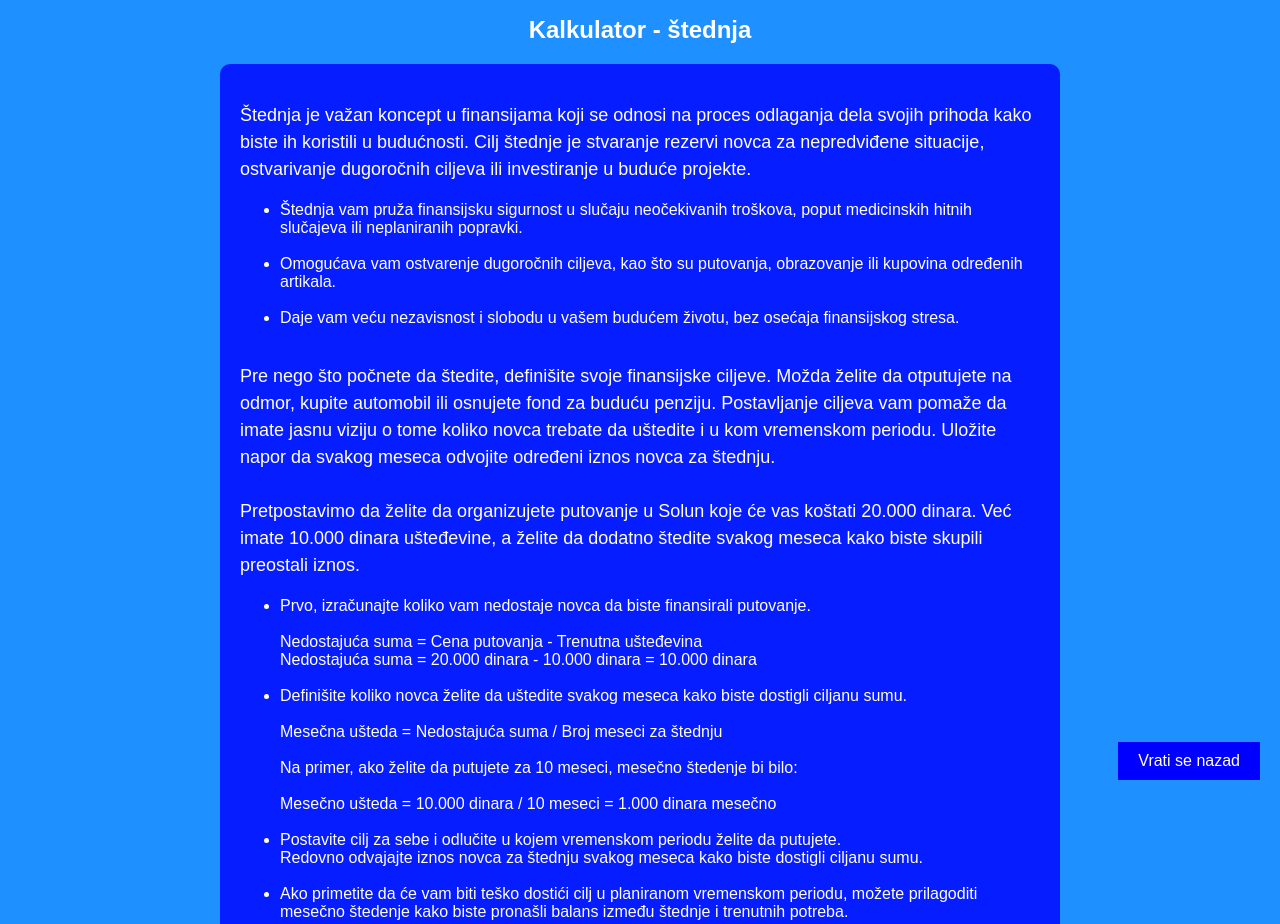
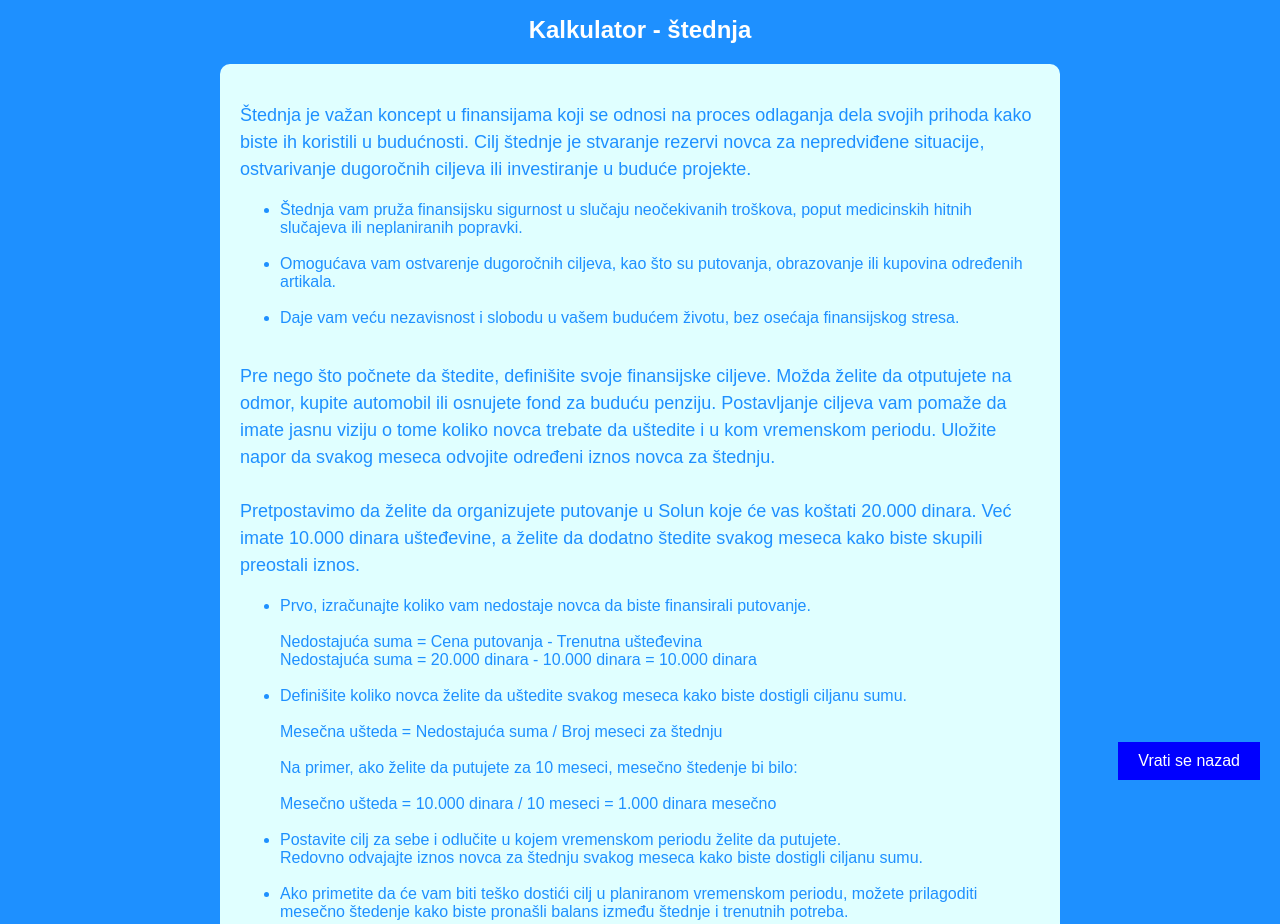
Before and after one commit to plava07/MNR2, a plain HTML site: page Kalkulatori/stednja.html in a window 1280 px wide. Shown: the top 924 px of the page. Drawn offline with Linux system fonts and the light colour scheme.

Commit message:
Update stednja.html

```diff
--- a/Kalkulatori/stednja.html
+++ b/Kalkulatori/stednja.html
@@ -31,6 +31,8 @@
             background-color: rgba(0, 0, 255, 0.8);
             border-radius: 10px;
             text-align: left;
+	    background-color: LightCyan;
+            color: dodgerblue;
         }
 
         p {
```
